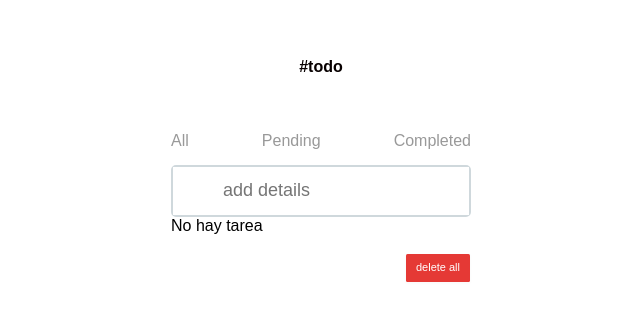
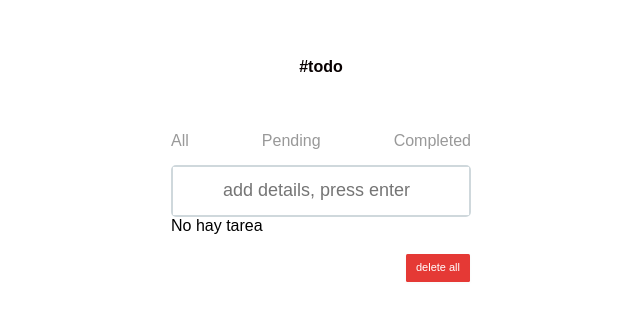
Before and after one commit to btree-aq/final, a plain HTML site: page index.html in a window 1280 px wide. Shown: the part 229-550 px from the top of the page, without its empty margins (319-959 px from the left). Drawn offline with Linux system fonts and the light colour scheme.

Commit message:
Add files via upload

```diff
--- a/index.html
+++ b/index.html
@@ -20,7 +20,7 @@
 			</div>
 
 			<div class="task-input">
-				<input id="text-input" class="text-input" type="text" placeholder="add details" autofocus />
+				<input id="text-input" class="text-input" type="text" placeholder="add details, press enter" autofocus />
 				<button id="add-button" class="add-button"></button>
 			</div>
 
```
